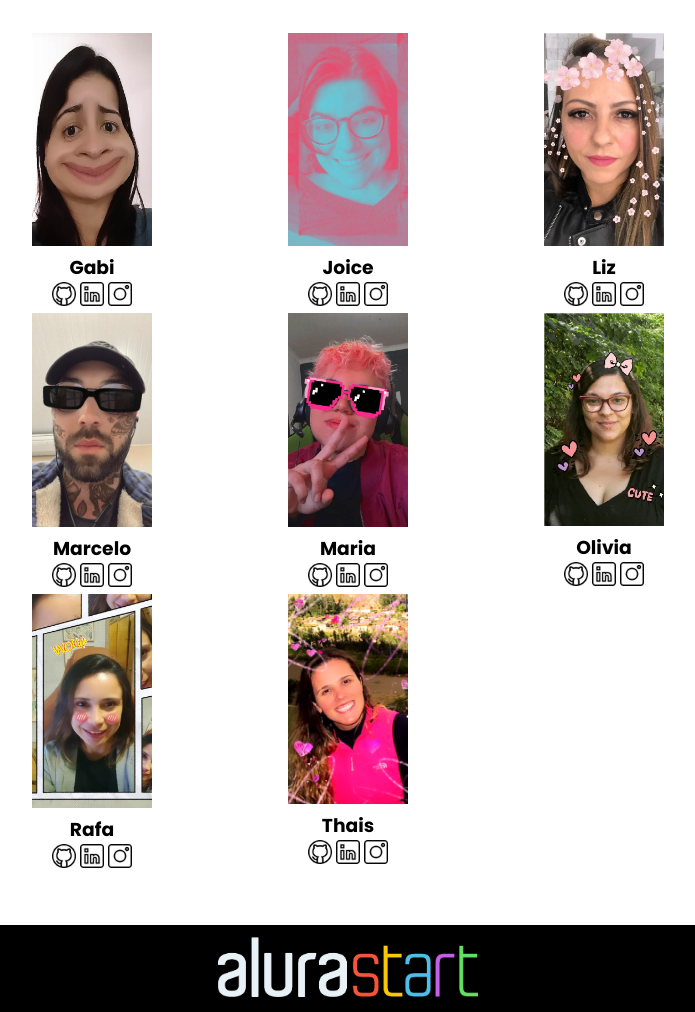
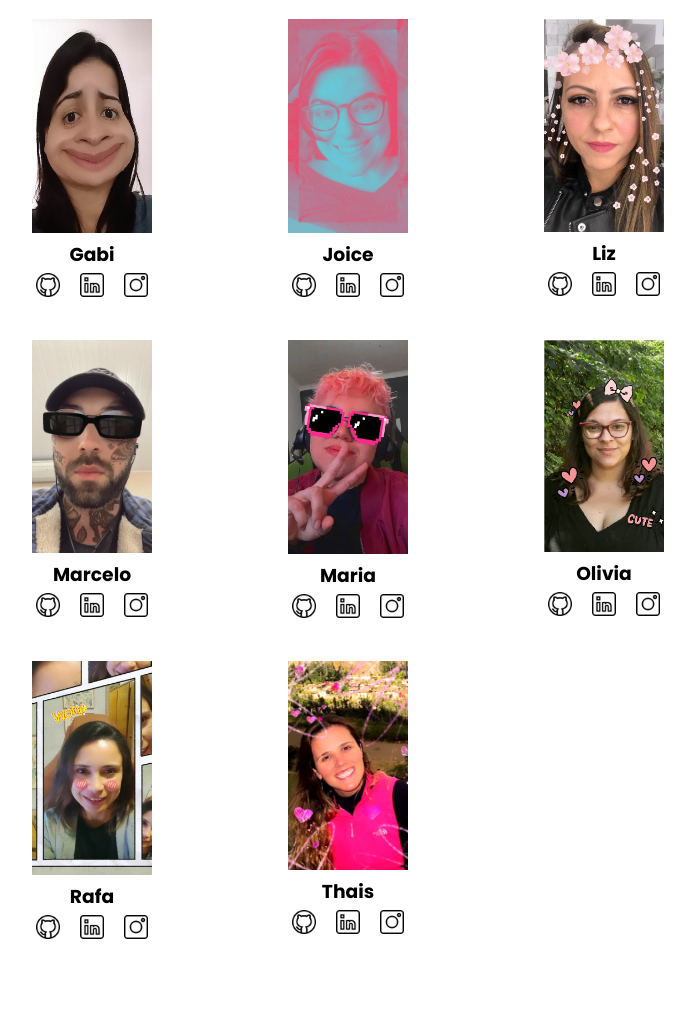
Before and after one commit to danielsychocki/site-daniel-2A, a plain HTML site: page index.html in a window 1280 px wide. Shown: the part 627-1639 px from the top of the page, without its empty margins (292-987 px from the left). Drawn offline with Linux system fonts and the light colour scheme.

Commit message:
Finalizei o Site

```diff
--- a/index.html
+++ b/index.html
@@ -8,7 +8,7 @@
         <link rel="preconnect" href="https://fonts.googleapis.com">
         <link rel="preconnect" href="https://fonts.gstatic.com" crossorigin>
         <link href="https://fonts.googleapis.com/css2?family=Poppins:ital,wght@0,100;0,200;0,300;0,400;0,500;0,600;0,700;0,800;0,900;1,100;1,200;1,300;1,400;1,500;1,600;1,700;1,800;1,900&display=swap" rel="stylesheet">
-        <title></title>
+        <title>Site do Dan</title>
     </head>
 <body>
     <header class="cabecalho">
@@ -33,62 +33,62 @@
                 <div class="estudante-div">
                     <img class="estudante-imagem" src="Gabi.jpg" alt="Foto da Gabi">
                     <h3 class="estudante-nome">Gabi</h3>
-                    <img class="estudante-icone" src="github.png" alt="icone github">
-                    <img class="estudante-icone" src="linkedin.png" alt="icone linkedin">
-                    <img class="estudante-icone" src="instagram.png" alt="icone instagram">
+                    <a href="https://github.com/GabrielaM-L"><img class="estudante-icone" src="github.png" alt="icone github"></a>
+                    <a href="https://www.linkedin.com/in/gabriela-marcomini-de-lima/"><img class="estudante-icone" src="linkedin.png" alt="icone linkedin"></a>
+                    <a href="https://www.instagram.com/gabriela_marcomini/"><img class="estudante-icone" src="instagram.png" alt="icone instagram"></a>
                 </div>
                 <div class="estudante-div">
                     <img class="estudante-imagem" src="Joice.jpg" alt="Foto da Joice">
                     <h3 class="estudante-nome">Joice</h3>
-                    <img class="estudante-icone" src="github.png" alt="icone github">
-                    <img class="estudante-icone" src="linkedin.png" alt="icone linkedin">
-                    <img class="estudante-icone" src="instagram.png" alt="icone instagram">
+                    <a href="https://github.com/JoiceAlura"><img class="estudante-icone" src="github.png" alt="icone github"></a>
+                    <a href="https://www.linkedin.com/in/joicebarbaresco/"><img class="estudante-icone" src="linkedin.png" alt="icone linkedin"></a>
+                    <a href="https://www.instagram.com/joicebarbaresco/"><img class="estudante-icone" src="instagram.png" alt="icone instagram"></a>
                 </div>
                 <div class="estudante-div">
                     <img class="estudante-imagem" src="Liz.jpg" alt="Foto da Liz">
                     <h3 class="estudante-nome">Liz</h3>
-                    <img class="estudante-icone" src="github.png" alt="icone github">
-                    <img class="estudante-icone" src="linkedin.png" alt="icone linkedin">
-                    <img class="estudante-icone" src="instagram.png" alt="icone instagram">
+                    <a href="https://github.com/LizandraDuarte40"><img class="estudante-icone" src="github.png" alt="icone github"></a>
+                    <a href="https://www.linkedin.com/in/lizandrarlm-duarte/"><img class="estudante-icone" src="linkedin.png" alt="icone linkedin"></a>
+                    <a href="https://www.instagram.com/lizandrarlm"><img class="estudante-icone" src="instagram.png" alt="icone instagram"></a>
                 </div>
                 <span></span>
                 <span></span>
                 <div class="estudante-div">
                     <img class="estudante-imagem" src="Marcelo.jpeg" alt="Foto do Marcelo">
                     <h3 class="estudante-nome">Marcelo</h3>
-                    <img class="estudante-icone" src="github.png" alt="icone github">
-                    <img class="estudante-icone" src="linkedin.png" alt="icone linkedin">
-                    <img class="estudante-icone" src="instagram.png" alt="icone instagram">
+                    <a href="https://github.com/marcelopaludetto"><img class="estudante-icone" src="github.png" alt="icone github"></a>
+                    <a href="https://linkedin.com/marcelopaludetto"><img class="estudante-icone" src="linkedin.png" alt="icone linkedin"></a>
+                    <a href="https://instagram.com/marcelopaludetto"><img class="estudante-icone" src="instagram.png" alt="icone instagram"></a>
                 </div>
                 <div class="estudante-div">
                     <img class="estudante-imagem" src="Maria.jpg" alt="Foto da Maria">
                     <h3 class="estudante-nome">Maria</h3>
-                    <img class="estudante-icone" src="github.png" alt="icone github">
-                    <img class="estudante-icone" src="linkedin.png" alt="icone linkedin">
-                    <img class="estudante-icone" src="instagram.png" alt="icone instagram">
+                    <a href="https://github.com/MagePSR"><img class="estudante-icone" src="github.png" alt="icone github"></a>
+                    <a href="https://www.linkedin.com/in/mariageovanna"><img class="estudante-icone" src="linkedin.png" alt="icone linkedin"></a>
+                    <a href="https://www.instagram.com/magpsr/"><img class="estudante-icone" src="instagram.png" alt="icone instagram"></a>
                 </div>
                 <div class="estudante-div">
                     <img class="estudante-imagem" src="Olivia.jpg" alt="Foto da Olivia">
                     <h3 class="estudante-nome">Olivia</h3>
                     <img class="estudante-icone" src="github.png" alt="icone github">
-                    <img class="estudante-icone" src="linkedin.png" alt="icone linkedin">
-                    <img class="estudante-icone" src="instagram.png" alt="icone instagram">
+                    <a href="https://www.linkedin.com/in/olhe/"><img class="estudante-icone" src="linkedin.png" alt="icone linkedin"></a>
+                    <a href="https://github.com/olhe12"><img class="estudante-icone" src="instagram.png" alt="icone instagram"></a>
                 </div>
                 <span></span>
                 <span></span>
                 <div class="estudante-div">
                     <img class="estudante-imagem" src="Rafa.jpg" alt="Foto da rafa">
                     <h3 class="estudante-nome">Rafa</h3>
-                    <img class="estudante-icone" src="github.png" alt="icone github">
-                    <img class="estudante-icone" src="linkedin.png" alt="icone linkedin">
-                    <img class="estudante-icone" src="instagram.png" alt="icone instagram">
+                    <a href="https://github.com/rafaelamunhoz12"><img class="estudante-icone" src="github.png" alt="icone github"></a>
+                    <a href="http://linkedin.com/in/rafaela-felix-munhoz-oliveira-02160a10a"><img class="estudante-icone" src="linkedin.png" alt="icone linkedin"></a>
+                    <a href="https://www.instagram.com/rafafmo/"><img class="estudante-icone" src="instagram.png" alt="icone instagram"></a>
                 </div>
                 <div class="estudante-div">
                     <img class="estudante-imagem" src="Thais.jpg" alt="Foto da Thais">
                     <h3 class="estudante-nome">Thais</h3>
-                    <img class="estudante-icone" src="github.png" alt="icone github">
-                    <img class="estudante-icone" src="linkedin.png" alt="icone linkedin">
-                    <img class="estudante-icone" src="instagram.png" alt="icone instagram">
+                    <a href="https://github.com/Thaispianucci"><img class="estudante-icone" src="github.png" alt="icone github"></a>
+                    <a href="https://www.linkedin.com/in/thais-pianucci-benedicto-54a9a416/"><img class="estudante-icone" src="linkedin.png" alt="icone linkedin"></a>
+                    <a href="https://www.instagram.com/thaispianucci/"><img class="estudante-icone" src="instagram.png" alt="icone instagram"></a>
                 </div>
             </div>
         </section>
--- a/style.css
+++ b/style.css
@@ -13,12 +13,13 @@ body{
     padding: 24px 0;
 }
 .cabecalho-imagem{
-    width: 20%;
+    width: 10%;
 
 }
 .cabecario-lista-item{
     display: inline-block;
     margin: 0 16px;
+    font-size: 16px;
 }
 .escola-imagem{
     width: 25%;
@@ -42,9 +43,11 @@ body{
 }
 .estudante-icone{
     width: 24px;
+    padding: 4px 8px;
 }
 .estudante-div{
     text-align: center;
+    padding: 16px 0;
 }
 .estudante-titulo{
     text-align: center;
```
Lines whose indentation alone changed are shown as unchanged.
